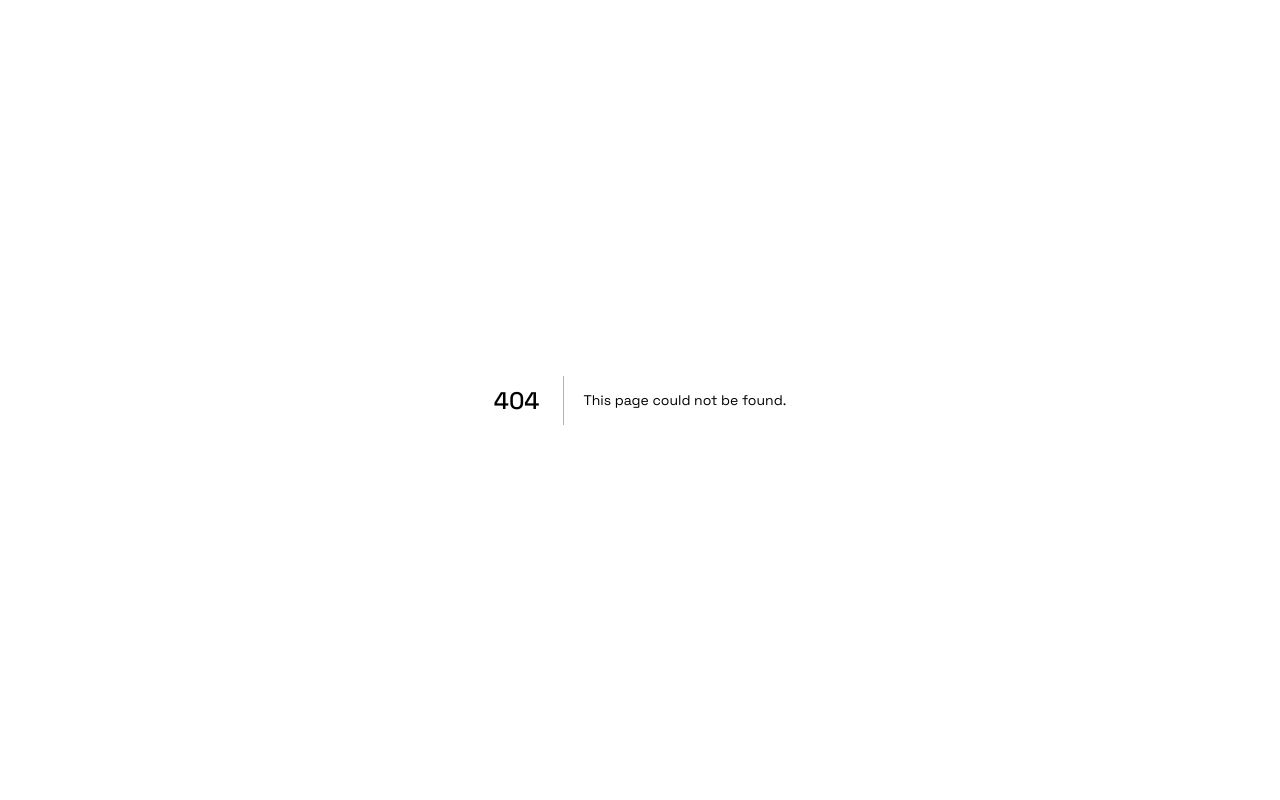
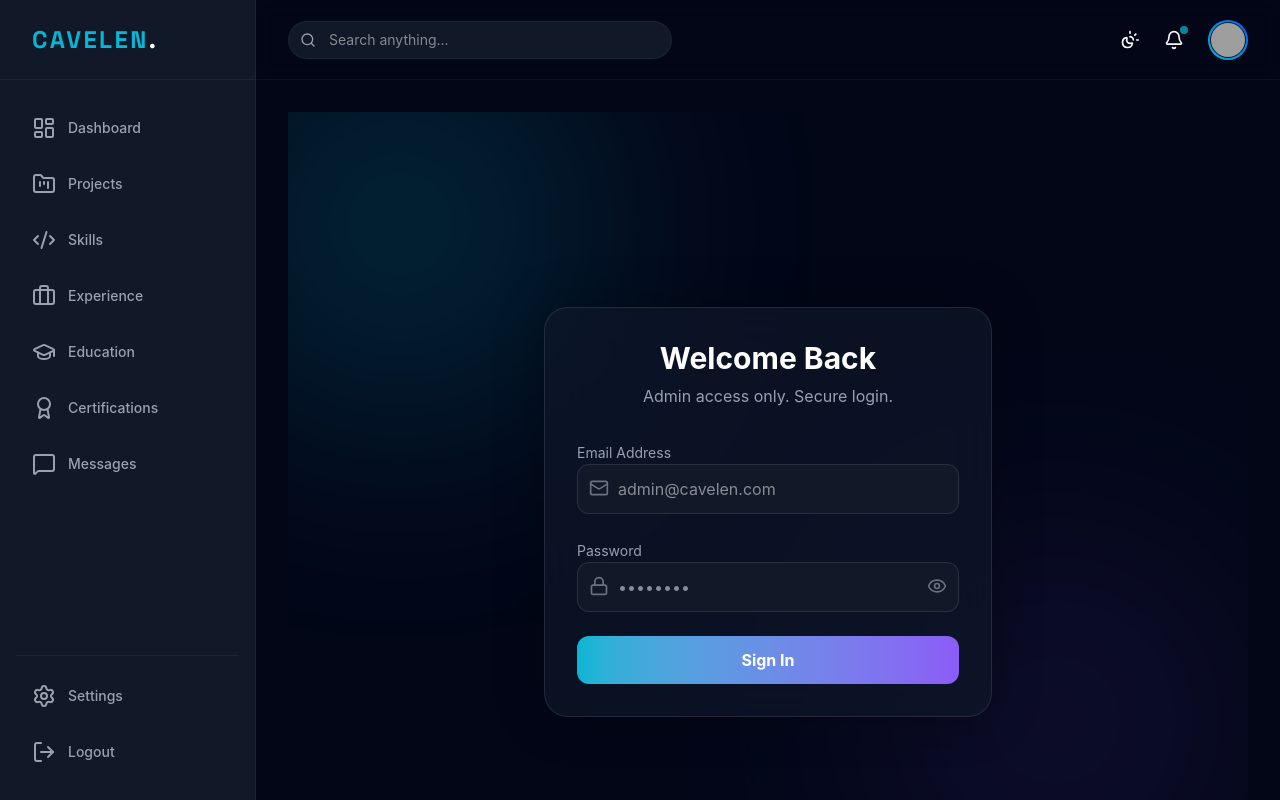
Before and after one commit to sabbir-hossain-dev/Cavelen-Server, a Next.js app: page /admin/login in a window 1280 px wide. Before the commit this address had no page. Built offline with nearby package versions, Linux system fonts and the light colour scheme; grey boxes are pictures that could not be loaded.

Commit message:
feat(admin): complete cinematic auth system with middleware route protection and glassmorphism UI

```diff
--- /dev/null
+++ b/src/app/admin/login/page.tsx
@@ -0,0 +1,100 @@
+"use client";
+
+import { useState } from "react";
+import { signIn } from "next-auth/react";
+import { useRouter } from "next/navigation";
+import { motion } from "framer-motion";
+import { Eye, EyeOff, Lock, Mail, Loader2 } from "lucide-react";
+
+export default function LoginPage() {
+  const [email, setEmail] = useState("");
+  const [password, setPassword] = useState("");
+  const [showPassword, setShowPassword] = useState(false);
+  const [loading, setLoading] = useState(false);
+  const router = useRouter();
+
+  const handleLogin = async (e: React.FormEvent) => {
+    e.preventDefault();
+    setLoading(true);
+    const result = await signIn("credentials", {
+      email,
+      password,
+      redirect: false,
+    });
+    if (result?.ok) {
+      router.push("/admin/dashboard");
+      router.refresh();
+    } else {
+      alert("Invalid Credentials!");
+    }
+    setLoading(false);
+  };
+
+  return (
+    <div className="min-h-screen flex items-center justify-center bg-[#020617] relative overflow-hidden p-4">
+      {/* Background Blobs */}
+      <div className="absolute top-0 left-0 w-full h-full overflow-hidden z-0">
+        <div className="absolute -top-20 -left-20 w-96 h-96 bg-[#06B6D4] rounded-full blur-[128px] opacity-20"></div>
+        <div className="absolute bottom-0 right-0 w-96 h-96 bg-[#8B5CF6] rounded-full blur-[128px] opacity-10"></div>
+      </div>
+
+      <motion.div
+        initial={{ opacity: 0, y: 20 }}
+        animate={{ opacity: 1, y: 0 }}
+        className="w-full max-w-md z-10"
+      >
+        <div className="glass-card p-8 rounded-3xl border border-white/10 shadow-[0_0_50px_rgba(0,0,0,0.3)]">
+          <div className="text-center mb-8">
+            <h1 className="text-3xl font-bold text-white mb-2 font-sans">Welcome Back</h1>
+            <p className="text-gray-400">Admin access only. Secure login.</p>
+          </div>
+
+          <form onSubmit={handleLogin} className="space-y-6">
+            <div className="space-y-2">
+              <label className="text-sm text-gray-400">Email Address</label>
+              <div className="relative">
+                <Mail className="absolute left-3 top-3.5 w-5 h-5 text-gray-500" />
+                <input
+                  type="email"
+                  value={email}
+                  onChange={(e) => setEmail(e.target.value)}
+                  className="w-full bg-[#111827] border border-white/10 rounded-xl py-3 pl-10 pr-4 text-white focus:border-[#06B6D4] outline-none transition-all"
+                  placeholder="admin@cavelen.com"
+                />
+              </div>
+            </div>
+
+            <div className="space-y-2">
+              <label className="text-sm text-gray-400">Password</label>
+              <div className="relative">
+                <Lock className="absolute left-3 top-3.5 w-5 h-5 text-gray-500" />
+                <input
+                  type={showPassword ? "text" : "password"}
+                  value={password}
+                  onChange={(e) => setPassword(e.target.value)}
+                  className="w-full bg-[#111827] border border-white/10 rounded-xl py-3 pl-10 pr-10 text-white focus:border-[#06B6D4] outline-none transition-all"
+                  placeholder="••••••••"
+                />
+                <button
+                  type="button"
+                  onClick={() => setShowPassword(!showPassword)}
+                  className="absolute right-3 top-3.5 text-gray-500 hover:text-white"
+                >
+                  {showPassword ? <EyeOff className="w-5 h-5" /> : <Eye className="w-5 h-5" />}
+                </button>
+              </div>
+            </div>
+
+            <button
+              type="submit"
+              disabled={loading}
+              className="w-full bg-gradient-to-r from-[#06B6D4] to-[#8B5CF6] py-3 rounded-xl font-bold text-white hover:scale-[1.02] transition-transform flex items-center justify-center gap-2"
+            >
+              {loading ? <Loader2 className="animate-spin w-5 h-5" /> : "Sign In"}
+            </button>
+          </form>
+        </div>
+      </motion.div>
+    </div>
+  );
+}
--- a/src/middleware.ts
+++ b/src/middleware.ts
@@ -2,7 +2,7 @@ import { withAuth } from "next-auth/middleware";
 
 export default withAuth({
   pages: {
-    signIn: "/login",
+    signIn: "/admin/login",
   },
 });
 
```
